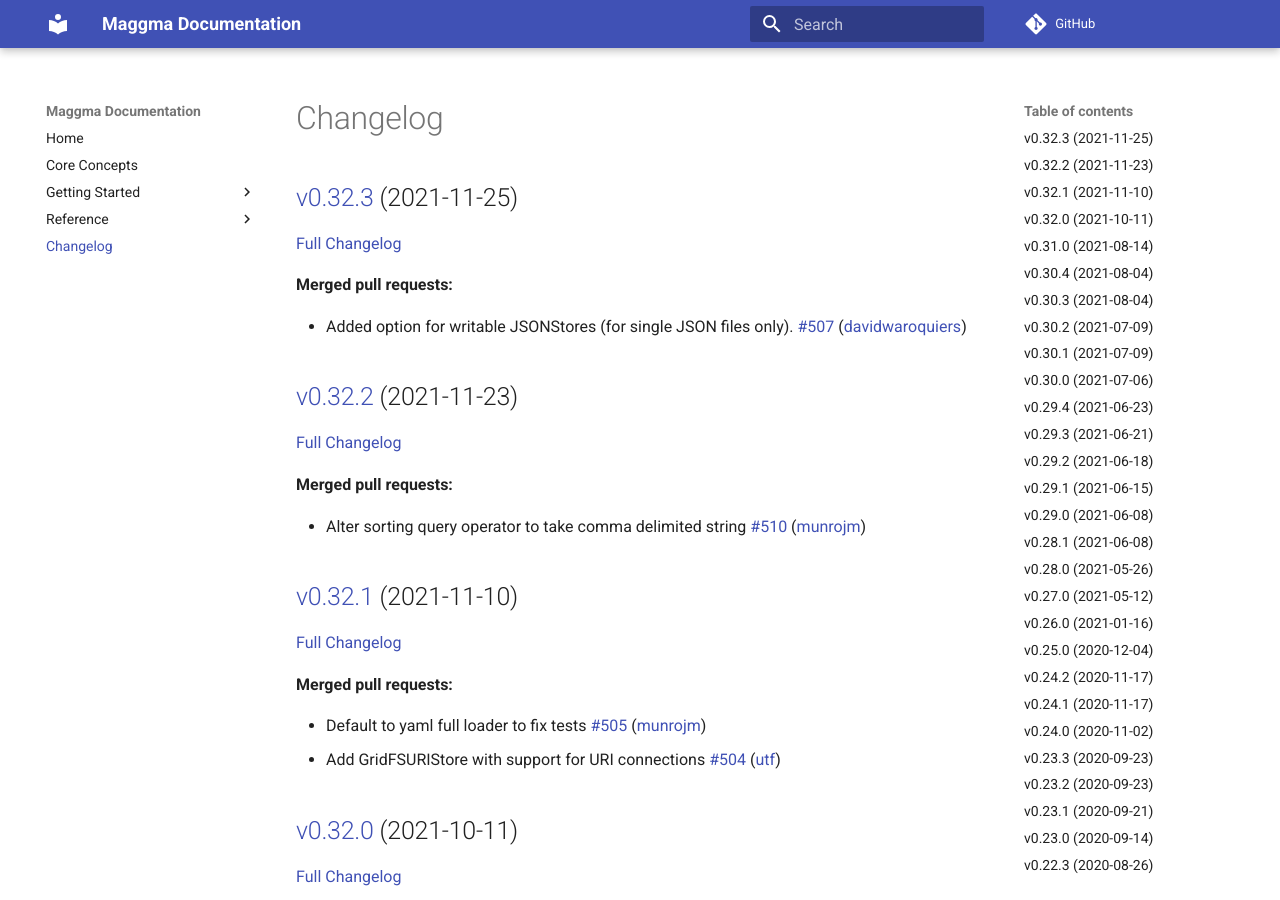
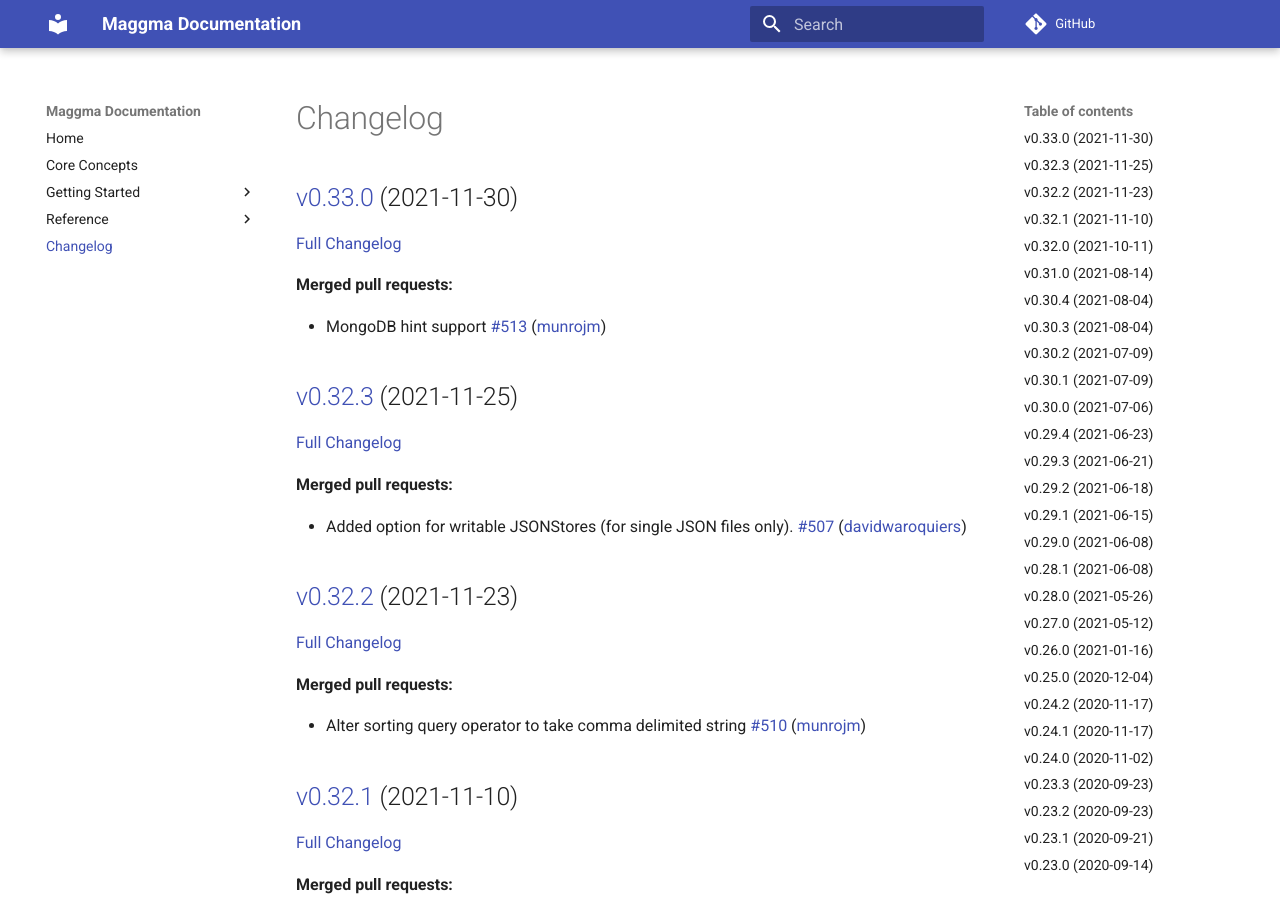
Before and after one commit to materialsproject/maggma, an MkDocs documentation site: the page built from docs/CHANGELOG.md, in a window 1280 px wide and 900 px high. Built offline with MkDocs 1.6.1 and Material for MkDocs 9.7.7, drawn with Linux system fonts in a browser that asks for light colours; comment, search, counter and statistics services are not loaded.

Commit message:
Updated CHANGELOG.md

```diff
--- a/docs/CHANGELOG.md
+++ b/docs/CHANGELOG.md
@@ -1,4 +1,12 @@
 # Changelog
+
+## [v0.33.0](https://github.com/materialsproject/maggma/tree/v0.33.0) (2021-11-30)
+
+[Full Changelog](https://github.com/materialsproject/maggma/compare/v0.32.3...v0.33.0)
+
+**Merged pull requests:**
+
+- MongoDB hint support [\#513](https://github.com/materialsproject/maggma/pull/513) ([munrojm](https://github.com/munrojm))
 
 ## [v0.32.3](https://github.com/materialsproject/maggma/tree/v0.32.3) (2021-11-25)
 
```
